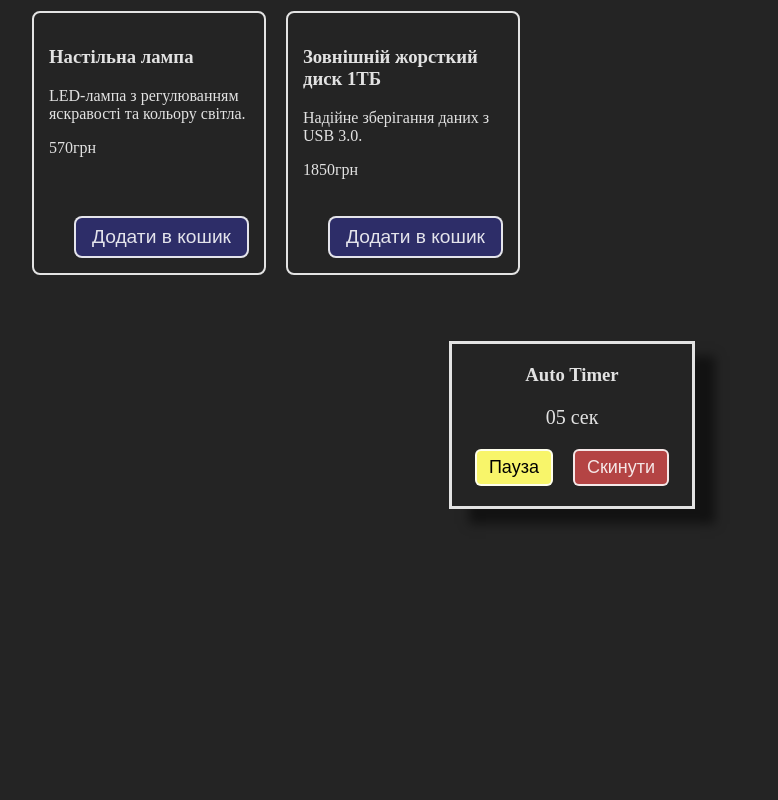
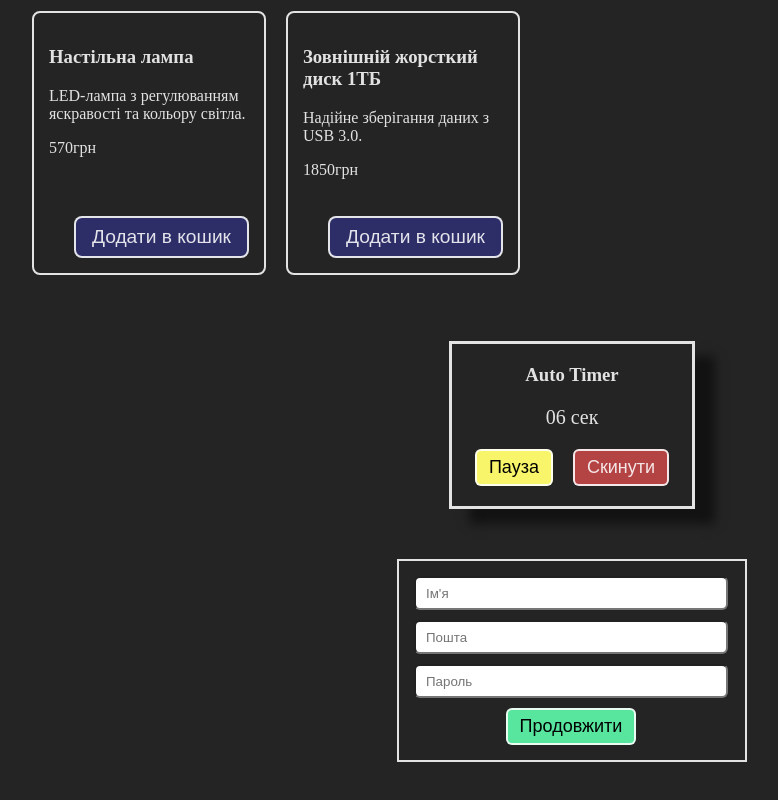
Before and after one commit to YouKnowWhoIs/Practice-CSS-React-2, a React (Vite) app: page / in a window 1280 px wide. Shown: the part 2235-3035 px from the top of the page, without its empty margins (68-846 px from the left). Before the commit the page ends 2794 px from the top, so only its background shows below. Built offline with nearby package versions, Linux system fonts and the light colour scheme.

Commit message:
add form

```diff
--- a/src/App.css
+++ b/src/App.css
@@ -32,6 +32,7 @@ button {
 .errorText {
   color: rgb(168, 55, 55);
   font-size: 25px;
+  margin: 0;
 }
 
 .title {
--- a/src/App.jsx
+++ b/src/App.jsx
@@ -2,6 +2,7 @@ import "./App.css";
 import Accordion from "./component/accordion/Accordion";
 import AutoTimer from "./component/autoTimer/AutoTimer";
 import Cataloge from "./component/cataloge/Cataloge";
+import MyForm from "./component/myForm/MyForm";
 import Theme from "./component/theme/Theme";
 import UsersTable from "./component/usersTable/UsersTable";
 
@@ -16,6 +17,7 @@ function App() {
       <Accordion />
       <Cataloge />
       <AutoTimer />
+      <MyForm />
     </>
   );
 }
--- /dev/null
+++ b/src/component/myForm/MyForm.jsx
@@ -0,0 +1,117 @@
+import { useState } from "react";
+import "../../style/myForm/myForm.css";
+
+function MyForm() {
+  const [name, setName] = useState("");
+  const [email, setEmail] = useState("");
+  const [pass, setPass] = useState("");
+  const [errorName, setErrorName] = useState(false);
+  const [errorEmail, setErrorEmail] = useState(false);
+  const [errorPass, setErrorPass] = useState(false);
+  const [successful, setSuccessful] = useState(false);
+  const [submittedName, setSubmittedName] = useState("");
+  const [submittedEmail, setSubmittedEmail] = useState("");
+  const [submittedPass, setSubmittedPass] = useState("");
+
+  const handleName = (e) => {
+    setName(e.target.value);
+
+    if (errorName) setErrorName(false);
+  };
+
+  const handleEmail = (e) => {
+    setEmail(e.target.value);
+
+    if (errorEmail) setErrorEmail(false);
+  };
+
+  const handlePass = (e) => {
+    setPass(e.target.value);
+
+    if (errorPass) setErrorPass(false);
+  };
+
+  const handleSubmitForm = (e) => {
+    e.preventDefault();
+
+    const isNameVolid = name.trim().length > 2;
+    const isEmailVolid = email.trim() && email.includes(".");
+    const isPassVolid = pass.trim().length > 7;
+
+    if (!isNameVolid) {
+      setErrorName(true);
+      setSuccessful(false);
+      return;
+    }
+
+    if (!isEmailVolid) {
+      setErrorEmail(true);
+      setSuccessful(false);
+      return;
+    }
+
+    if (!isPassVolid) {
+      setErrorPass(true);
+      setSuccessful(false);
+      return;
+    }
+
+    setErrorName(false);
+    setErrorEmail(false);
+    setErrorPass(false);
+    setSubmittedName(name);
+    setSubmittedEmail(email);
+    setSubmittedPass(pass);
+    setSuccessful(true);
+    setName("");
+    setEmail("");
+    setPass("");
+  };
+
+  return (
+    <div className="conteinerForm">
+      <form className="myForm" onSubmit={handleSubmitForm}>
+        <input
+          onChange={handleName}
+          className="name"
+          value={name}
+          type="text"
+          placeholder="Ім'я"
+        />
+        {errorName && <p className="errorText">Ім'я обовязкове!</p>}
+        <input
+          onChange={handleEmail}
+          className="email"
+          value={email}
+          type="email"
+          placeholder="Пошта"
+        />
+        {errorEmail && <p className="errorText">Пошта обовязкове!</p>}
+
+        <input
+          onChange={handlePass}
+          className="pass"
+          value={pass}
+          type="password"
+          placeholder="Пароль"
+        />
+        {errorPass && (
+          <p className="errorText">Пароль повинен бути не меньше 8 симболів</p>
+        )}
+
+        <button type="submit">Продовжити</button>
+
+        {successful && (
+          <div className="successfulyText">
+            <h3>Успiшно!</h3>
+            <p>Ім'я: {submittedName}</p>
+            <p>Пошта: {submittedEmail}</p>
+            <p>Пароль: {submittedPass}</p>
+          </div>
+        )}
+      </form>
+    </div>
+  );
+}
+
+export default MyForm;
--- /dev/null
+++ b/src/style/myForm/myForm.css
@@ -0,0 +1,39 @@
+.conteinerForm {
+  border: 2px solid var(--c-bor);
+  padding: 15px;
+  width: 25%;
+  display: flex;
+  margin: 0 auto;
+  margin-bottom: 50px;
+}
+
+.myForm {
+  display: flex;
+  flex-direction: column;
+  gap: 10px;
+  align-items: center;
+}
+
+.myForm input {
+  width: 300px;
+  height: 30px;
+  padding: 0 0 0 10px;
+  border-radius: 6px;
+}
+
+.myForm button {
+  border: 2px solid var(--c-bor);
+  border-radius: 6px;
+  background-color: rgb(88, 230, 159);
+  padding: 6px 12px;
+  font-size: large;
+}
+
+.successfulyText h3 {
+  text-align: center;
+}
+
+.successfulyText p {
+  margin: 5px 0;
+  font-size: large;
+}
```
